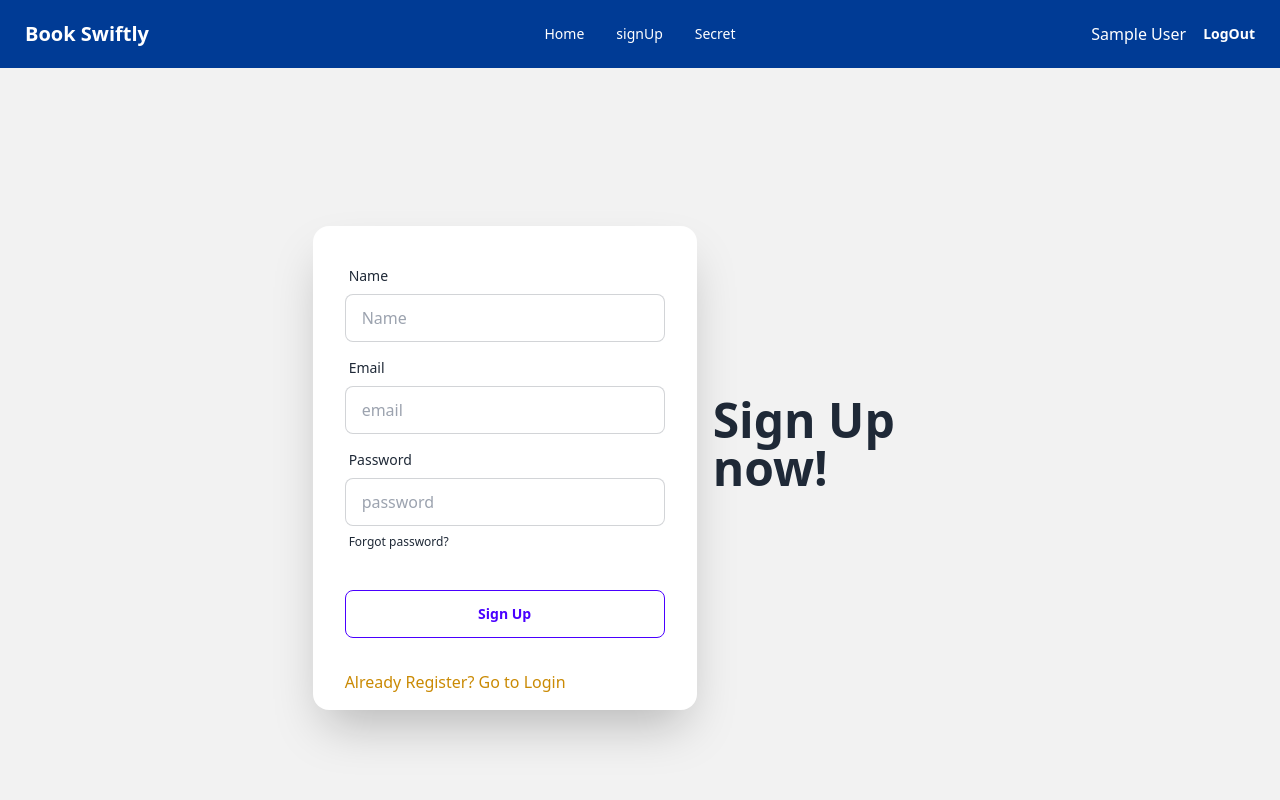
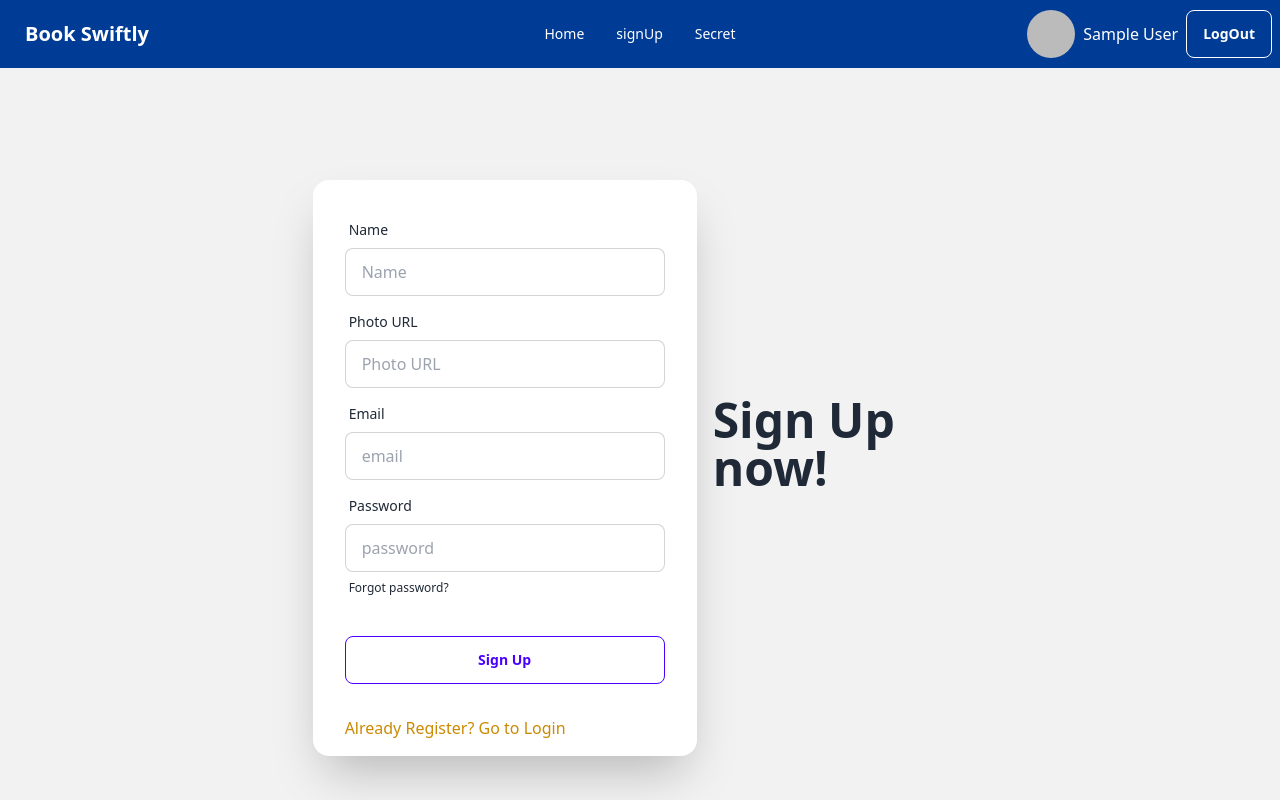
Before and after one commit to mdshakil04/book-Swiftly-client, a React (Vite) app: page /signUp in a window 1280 px wide. Shown: the top 800 px of the page. Built offline with nearby package versions, Linux system fonts and the light colour scheme; no server answers; sample sign-in values are in the browser's storage.

Commit message:
User created with name and Photo

```diff
--- a/src/pages/Shared/Navbar/Navbar.jsx
+++ b/src/pages/Shared/Navbar/Navbar.jsx
@@ -57,14 +57,27 @@ const Navbar = () => {
         <ul className="menu menu-horizontal px-1">{navLinks}</ul>
       </div>
       <div className="navbar-end">
-      {
-            user ? <>
-                <span>{user?.displayName}</span>
-                <button onClick={handleLogOut} className="btn btn-ghost">LogOut</button>
-            </> : <>
-                <li className=" btn btn-outline btn-accent"><Link to="/login">Login</Link></li>
-            </>
-        }
+        {user ? (
+          <>
+            <div className=" flex items-center gap-2">
+              <div className="avatar">
+                <div className="w-12 rounded-full">
+                  <img src={user?.photoURL} />
+                </div>
+              </div>
+              <span>{user?.displayName}</span>
+              <button onClick={handleLogOut} className="btn btn-ghost btn-outline text-white">
+              LogOut
+            </button>
+            </div>
+          </>
+        ) : (
+          <>
+            <li className=" btn btn-outline btn-accent">
+              <Link to="/login">Login</Link>
+            </li>
+          </>
+        )}
       </div>
     </div>
   );
--- a/src/pages/SignUp/SignUp.jsx
+++ b/src/pages/SignUp/SignUp.jsx
@@ -1,4 +1,4 @@
-import { Link } from "react-router-dom";
+import { Link, useNavigate } from "react-router-dom";
 import { useForm } from "react-hook-form";
 import { useContext } from "react";
 import { AuthContext } from "../../providers/AuthProvider";
@@ -9,19 +9,27 @@ const SignUp = () => {
   const {
     register,
     handleSubmit,
+    reset,
     formState: { errors },
   } = useForm();
-  const { createUser } = useContext(AuthContext);
+  const { createUser, updateUserProfile } = useContext(AuthContext);
+  const navigate = useNavigate();
   const onSubmit = (data) => {
     console.log(data);
-    createUser(data.email, data.password)
-    .then((result) => {
+    createUser(data.email, data.password).then((result) => {
       const loggedUser = result.user;
       console.log(loggedUser);
-      Swal.fire({
-        title: "Sign Up Successfully!",
-        icon: "success"
-      });
+      updateUserProfile(data.name, data.photoURL)
+        .then(() => {
+          console.log("user profile info updated");
+          reset;
+          Swal.fire({
+            title: "User Updated Successfully!",
+            icon: "success",
+          });
+         navigate('/')
+        })
+        .catch((error) => console(error));
     });
   };
   //   console.log(watch("example"))
@@ -36,9 +44,7 @@ const SignUp = () => {
           <div className="hero-content flex-col lg:flex-row-reverse">
             <div className="text-center lg:text-left">
               <h1 className="text-5xl font-bold">Sign Up now!</h1>
-              <p className="py-6">
-
-              </p>
+              <p className="py-6"></p>
             </div>
             <div className="card shrink-0 w-full max-w-sm shadow-2xl bg-base-100">
               <form onSubmit={handleSubmit(onSubmit)} className="card-body">
@@ -48,7 +54,6 @@ const SignUp = () => {
                   </label>
                   <input
                     {...register("name", { required: true })}
-                    name="name"
                     type="text"
                     placeholder="Name"
                     className="input input-bordered"
@@ -57,6 +62,22 @@ const SignUp = () => {
                   {/* ------Name validation---------- */}
                   {errors.name && (
                     <span className=" text-red-500">Name is required</span>
+                  )}
+                </div>
+                <div className="form-control">
+                  <label className="label">
+                    <span className="label-text">Photo URL</span>
+                  </label>
+                  <input
+                    {...register("photoURL", { required: true })}
+                    type="text"
+                    placeholder="Photo URL"
+                    className="input input-bordered"
+                    //   required
+                  />
+                  {/* ------photoURL validation---------- */}
+                  {errors.photoURL && (
+                    <span className=" text-red-500">photo URL is required</span>
                   )}
                 </div>
                 <div className="form-control">
--- a/src/providers/AuthProvider.jsx
+++ b/src/providers/AuthProvider.jsx
@@ -3,7 +3,7 @@
 import React, { useEffect } from 'react';
 import { useState } from 'react';
 import { createContext } from 'react';
-import { createUserWithEmailAndPassword, getAuth, onAuthStateChanged, signInWithEmailAndPassword, signOut } from "firebase/auth";
+import { createUserWithEmailAndPassword, getAuth, onAuthStateChanged, signInWithEmailAndPassword, signOut, updateProfile } from "firebase/auth";
 import { app } from '../firebase/firebase.config';
 
 export const AuthContext = createContext(null);
@@ -26,7 +26,13 @@ const AuthProvider = ({children}) => {
         setLoading(true)
         return signOut(auth)
     }
-    // ---------------------------------------------------
+    // ----------Update User Profile-------------------------
+    const updateUserProfile = (name, photo) => {
+        return updateProfile(auth.currentUser, {
+            displayName:name, photoURL: photo
+        })
+    }
+
     useEffect(() => {
        const unsubscribe = onAuthStateChanged(auth, currentUser =>{
             setUser(currentUser);
@@ -43,7 +49,8 @@ const AuthProvider = ({children}) => {
         loading,
         createUser,
         signIn,
-        logOut
+        logOut,
+        updateUserProfile
     }
     return (
         <AuthContext.Provider value ={authInfo}>
```
